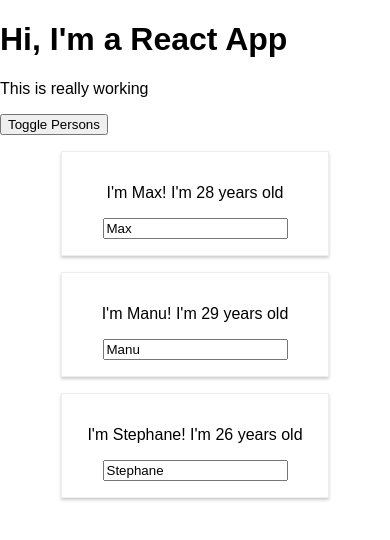
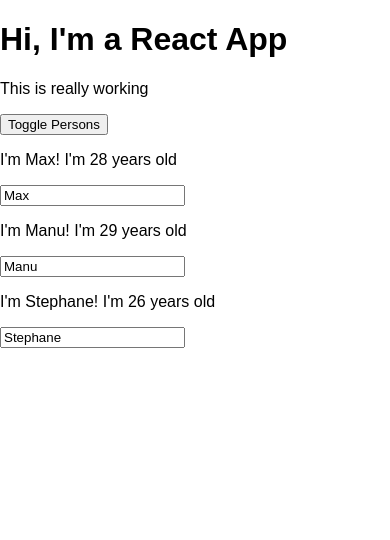
Before and after one commit to 31536k/uReactCompleteGuide-FirstApp, a React app: page / in a window 390 px wide. Both pictures are taken after a click on the button "Toggle Persons". Shown: the top 540 px of the page. Built offline with nearby package versions, Linux system fonts and the light colour scheme.

Commit message:
75 CSS Modules & Media Queries

```diff
--- a/src/Person/Person.js
+++ b/src/Person/Person.js
@@ -1,28 +1,14 @@
 import React from 'react';
-import "./Person.css";
-import styled from 'styled-components';
-
-const StyledDiv = styled.div`
-    width: 60%;
-    margin: 16px auto;
-    border: 1px solid #eeeeee;
-    box-shadow: 0 2px 3px #cccccc;
-    padding: 16px;
-    text-align: center;
-
-    @media (min-width: 500px) {
-        width: 450px;
-    }
-`;
+import classes from "./Person.css";
 
 const person = (props) => {
     return (
         // <div className="Person" style={style}>
-        <StyledDiv>
+        <div className={classes.Person}>
         < p onClick={props.click} > I'm {props.name}! I'm {props.age} years old</p >
         <p>{props.children}</p>
         <input type="text" onChange={props.changed} value={props.name} />
-        </StyledDiv>
+        </div>
     )
 }
 
```
